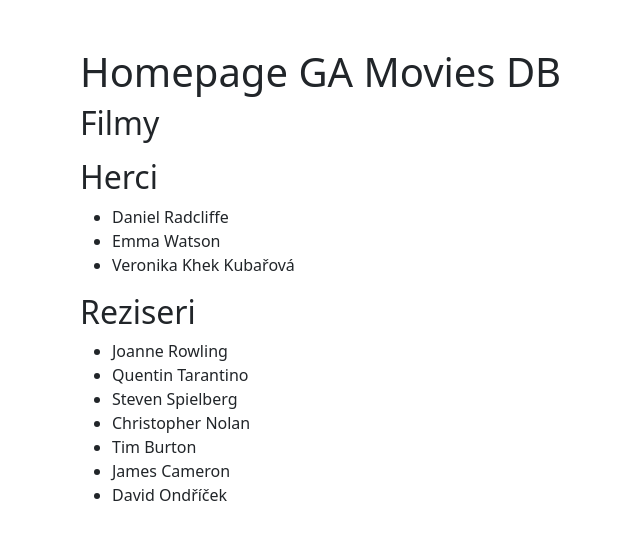
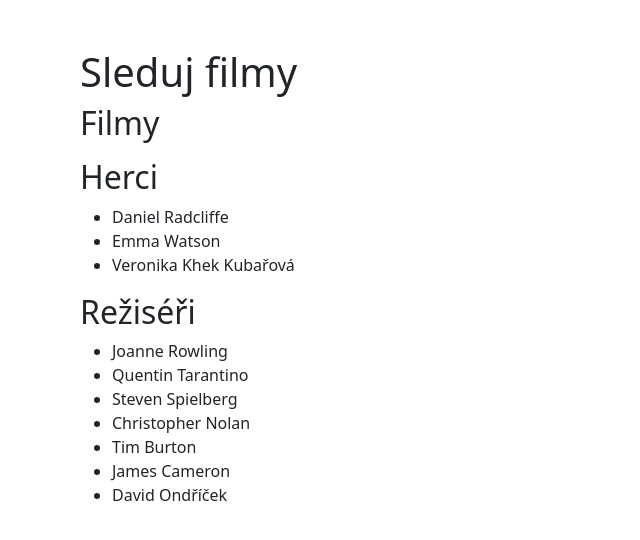
Before and after one commit to gyarab/2022_wa_Klonfarova_movies, a Django app: page / in a window 1280 px wide. Shown: the part 56-596 px from the top of the page, without its empty margins (2-642 px from the left). Run offline with Django 4.2, Linux system fonts and the light colour scheme; data comes from the database, SQL or seed files in the repository; data that the repository does not hold is empty; parts of the project's set-up code (start-up, migrations or seed data) failed here and were passed over.

Commit message:
Update homepage.html

```diff
--- a/gamdb/films/templates/homepage.html
+++ b/gamdb/films/templates/homepage.html
@@ -1,7 +1,9 @@
 {% extends 'main.html' %}
 
 {% block content %}
-<h1>Homepage GA Movies DB</h1>
+<h1>Sleduj filmy</h1>
+
+
 
 <h2>Filmy</h2>
 <ul>
@@ -17,10 +19,13 @@
     {% endfor %}
 </ul>
 
-<h2>Reziseri</h2>
+
+
+<h2>Režiséři</h2>
 <ul>
     {% for director in directors %}
         <li>{{director.name}}</li>
     {% endfor %}
 </ul>
+
 {% endblock %}
```
